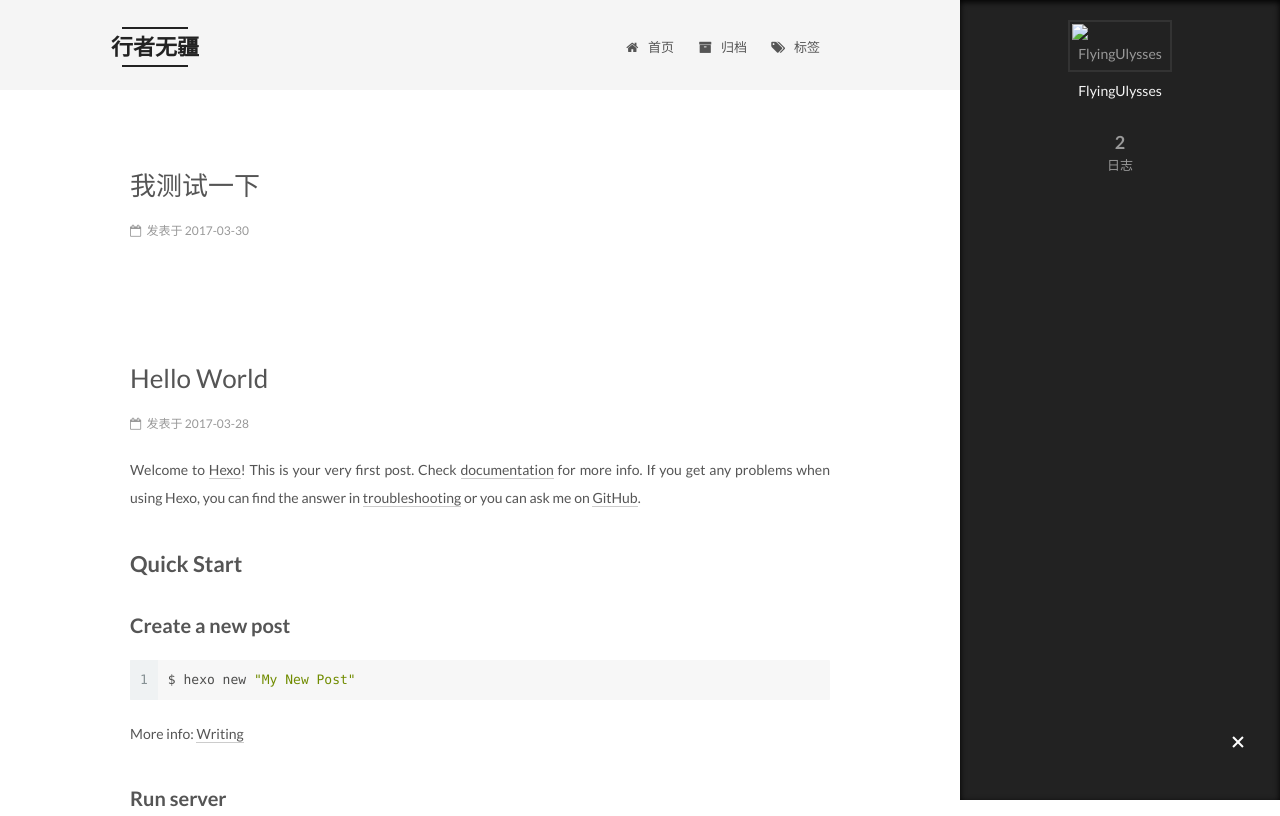
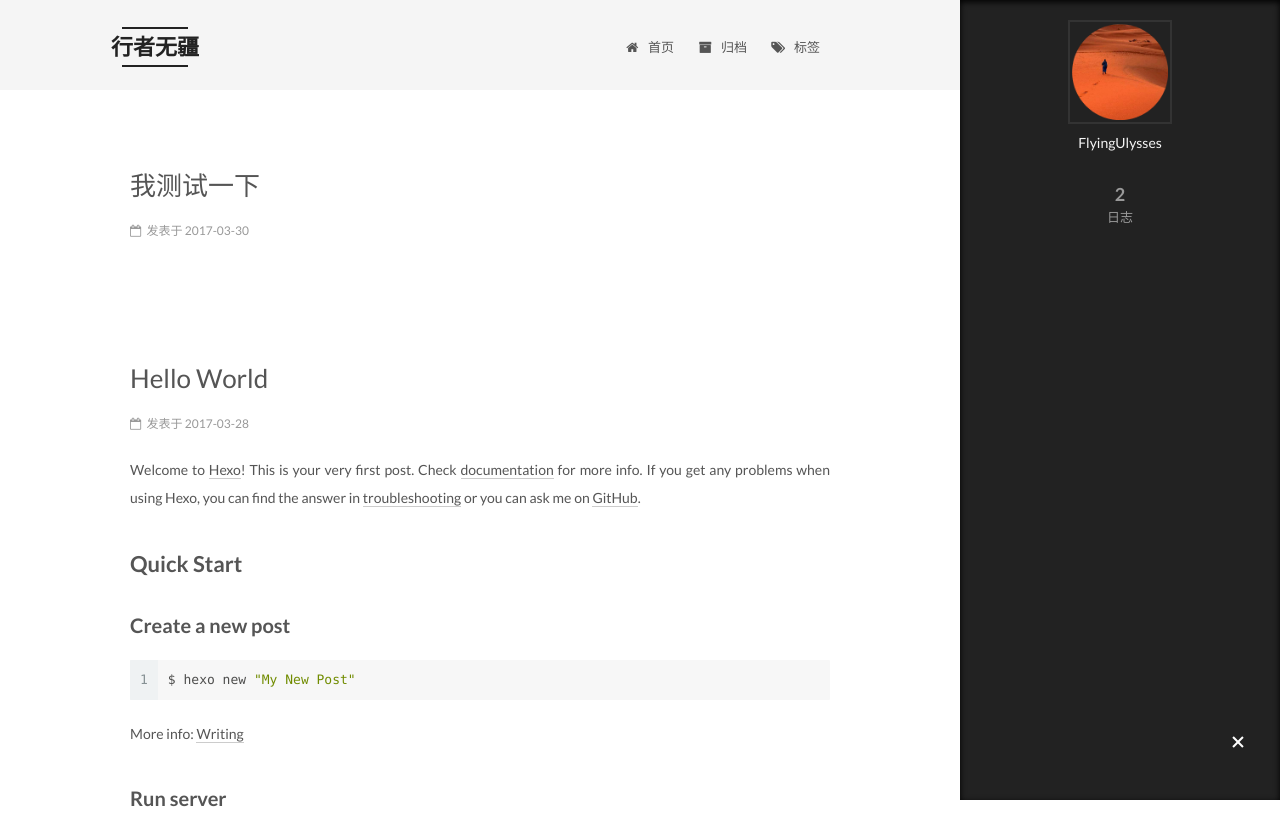
Before and after one commit to FlyingUlysses/flyingulysses.github.io, a plain HTML site: page index.html in a window 1280 px wide. Shown: the top 816 px of the page. Drawn offline with Linux system fonts and the light colour scheme.

Commit message:
Site updated: 2017-03-30 02:52:17

```diff
--- a/index.html
+++ b/index.html
@@ -252,7 +252,7 @@
     <span hidden itemprop="author" itemscope itemtype="http://schema.org/Person">
       <meta itemprop="name" content="FlyingUlysses">
       <meta itemprop="description" content="">
-      <meta itemprop="image" content="/images/avatar.jpg">
+      <meta itemprop="image" content="/images/avatar.png">
     </span>
 
     <span hidden itemprop="publisher" itemscope itemtype="http://schema.org/Organization">
@@ -372,7 +372,7 @@
     <span hidden itemprop="author" itemscope itemtype="http://schema.org/Person">
       <meta itemprop="name" content="FlyingUlysses">
       <meta itemprop="description" content="">
-      <meta itemprop="image" content="/images/avatar.jpg">
+      <meta itemprop="image" content="/images/avatar.png">
     </span>
 
     <span hidden itemprop="publisher" itemscope itemtype="http://schema.org/Organization">
@@ -520,7 +520,7 @@
       <section class="site-overview sidebar-panel sidebar-panel-active">
         <div class="site-author motion-element" itemprop="author" itemscope itemtype="http://schema.org/Person">
           <img class="site-author-image" itemprop="image"
-               src="/images/avatar.jpg"
+               src="/images/avatar.png"
                alt="FlyingUlysses" />
           <p class="site-author-name" itemprop="name">FlyingUlysses</p>
 
```
Also changed, not shown: 2017/03/28/hello-world/index.html (+2 -2 lines), 2017/03/30/我测试一下/index.html (+2 -2 lines), archives/2017/03/index.html (+1 -1 lines), archives/2017/index.html (+1 -1 lines), archives/index.html (+1 -1 lines).
